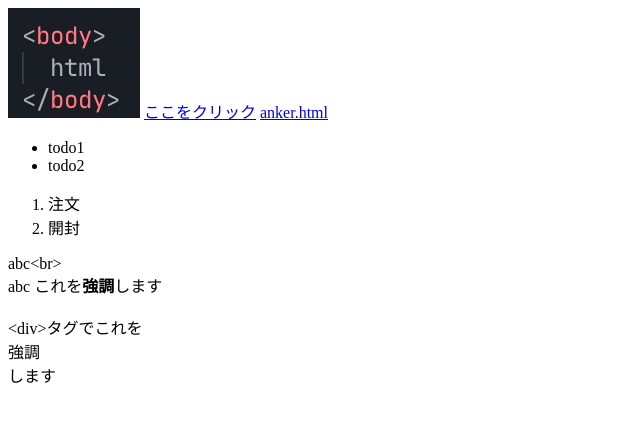
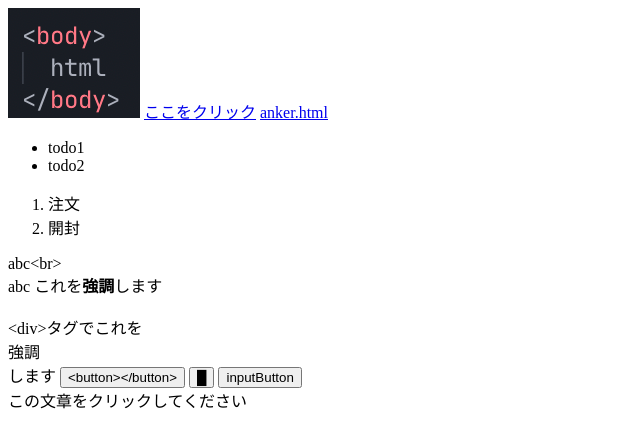
Before and after one commit to KinuGra/learn-markup, a plain HTML site: page 20251015.html in a window 1280 px wide. Shown: the whole page, without its empty margins (0-640 px from the left). Drawn offline with Linux system fonts and the light colour scheme.

Commit message:
<script>, onclickを書いた

```diff
--- a/20251015.html
+++ b/20251015.html
@@ -1,5 +1,6 @@
 <!doctype html>
 <html lang="ja">
+
 <head>
   <meta charset="utf-8" />
   <!-- ビューポートの幅を端末の画面幅に合わせる -->
@@ -24,13 +25,27 @@
   </ol>
 
   <!-- spanタグはインライン要素 -->
-    abc&lt;br><br />abc これを<span style="font-weight: bold">強調</span
-    >します<br />
+  abc&lt;br><br />abc これを<span style="font-weight: bold">強調</span>します<br />
 
   <br />
   <!-- divタグはブロック要素 -->
   &lt;div>タグでこれを
   <div>強調</div>
   します
+
+  <button type="button" onclick="func()">&lt;button>&lt;/button></button>
+  <button onclick="alertHoge()">&block;</button>
+  <input type="button" value="inputButton" onclick="alert('hello')" />
+  <div onclick="alert('文章がクリックされました。')">
+    この文章をクリックしてください
+  </div>
+
+  <script>
+    function func() {
+      window.alert(" hello, world");
+    }
+  </script>
+  <script src="./index.js"></script>
 </body>
+
 </html>
--- /dev/null
+++ b/index.js
@@ -0,0 +1,5 @@
+console.log("index.jsが読み込まれています。");
+
+function alertHoge() {
+  alert("hoge\nhoge");
+}
```
Lines whose indentation alone changed are shown as unchanged.
